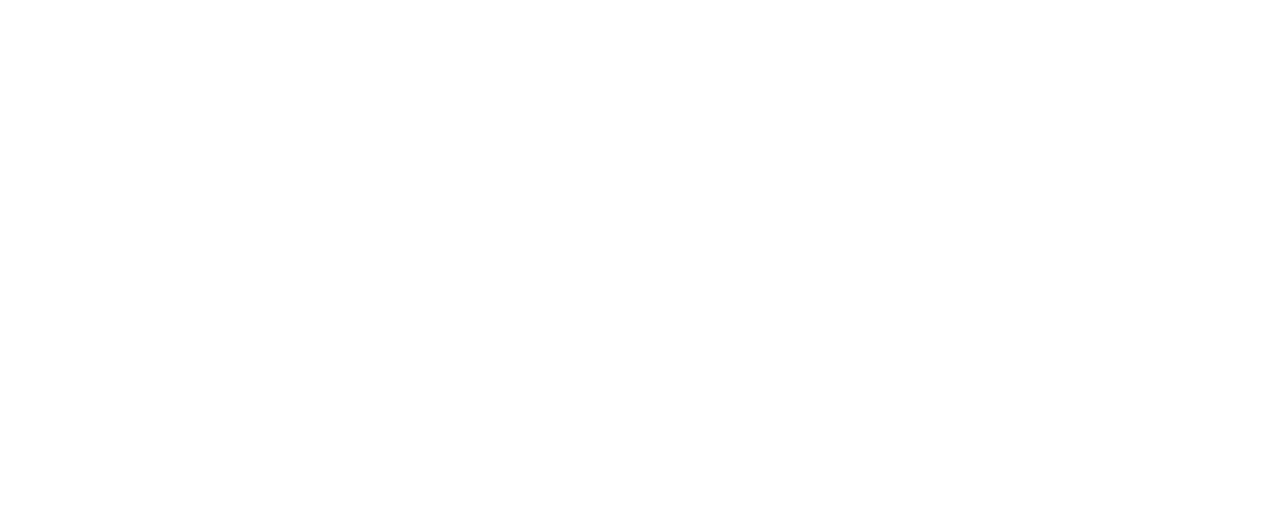
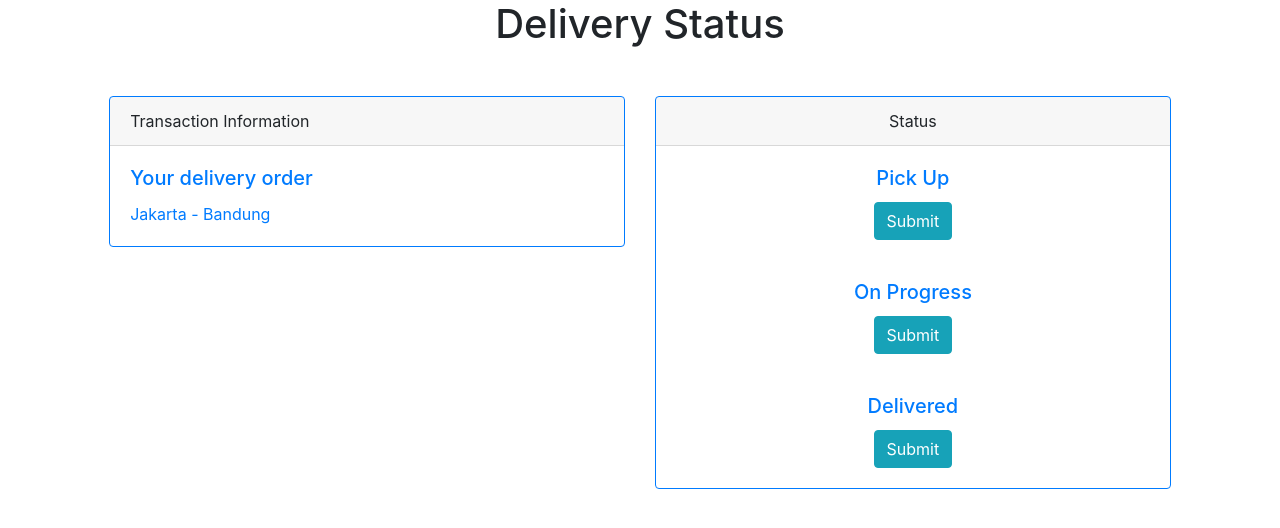
Before and after one commit to DelivereeBid/DelivereeBidRepo, a React (Create React App) app in the folder client/: page /transporter/deliveryStatus in a window 1280 px wide. Shown: the top 528 px of the page. Built offline with nearby package versions, Linux system fonts and the light colour scheme.

Commit message:
delivery status

```diff
--- a/client/src/App.js
+++ b/client/src/App.js
@@ -1,6 +1,6 @@
 import React from 'react'
 import { Switch, Route, Link } from 'react-router-dom'
-import { HomeShipper, HomeTransporter, CreatePostShipper, PaymentMethod, DetailPostShipper, Wallet, ComplaintPage, ControlPage, Login, RatingPage, Register, VechileInformation } from './pages'
+import { HomeShipper, HomeTransporter, CreatePostShipper, PaymentMethod, DetailPostShipper, Wallet, ComplaintPage, ControlPage, Login, RatingPage, Register, VechileInformation, DeliveryStatus } from './pages'
 import { Provider} from 'react-redux'
 import store from './store'
 
@@ -33,6 +33,9 @@
           <Route exact path='/transporter/wallet'>
             <Wallet/>
           </Route>
+          <Route exact path="/transporter/deliveryStatus">
+            <DeliveryStatus />
+          </Route>
           <Route path='/complaint'>
             <ComplaintPage/>
           </Route>
--- a/client/src/pages/index.js
+++ b/client/src/pages/index.js
@@ -4,6 +4,7 @@
 
 export { default as HomeTransporter } from './transporter/HomeTransporter'
 export { default as DetailPostShipper } from './transporter/DetailPostShipper'
+export { default as DeliveryStatus } from './transporter/DeliveryStatus'
 export { default as Wallet } from './transporter/Wallet'
 
 export { default as ComplaintPage } from './ComplaintPage'
--- /dev/null
+++ b/client/src/pages/transporter/DeliveryStatus.js
@@ -0,0 +1,40 @@
+import React from 'react'
+
+function DeliveryStatus (props) {
+
+    return (
+        <>
+            <h1 className="text-center">Delivery Status</h1>
+            <div className="row justify-content-center mt-5">
+            <div className="col-sm-5">
+            <div class="card border-primary mb-3">
+            <div class="card-header">Transaction Information</div>
+            <div class="card-body text-primary">
+                <h5 class="card-title">Your delivery order</h5>
+                <p class="card-text">Jakarta - Bandung</p>
+            </div>
+            </div>
+            </div>
+            <div className="col-sm-5">
+            <div class="card border-primary mb-3">
+            <div class="card-header text-center">Status</div>
+            <div class="card-body text-primary text-center">
+                <h5 class="card-title">Pick Up</h5>
+                <button className="btn btn-info">Submit</button>
+            </div>
+            <div class="card-body text-primary text-center">
+                <h5 class="card-title">On Progress</h5>
+                <button className="btn btn-info">Submit</button>
+            </div>
+            <div class="card-body text-primary text-center">
+                <h5 class="card-title">Delivered</h5>
+                <button className="btn btn-info">Submit</button>
+            </div>
+            </div>
+            </div>
+            </div>
+        </>
+    )
+}
+
+export default DeliveryStatus
```
Also changed, not shown: 1 other file (tests, documents, lock files or other folders).
